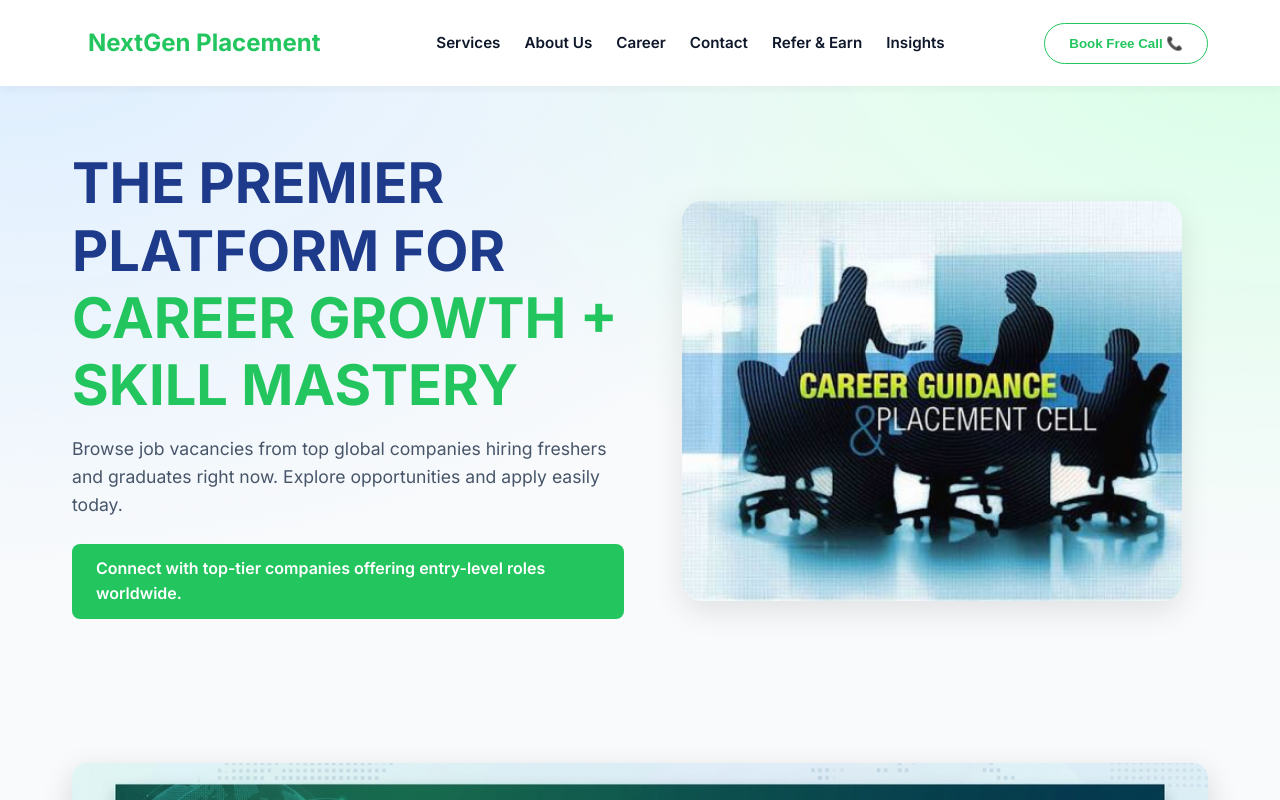
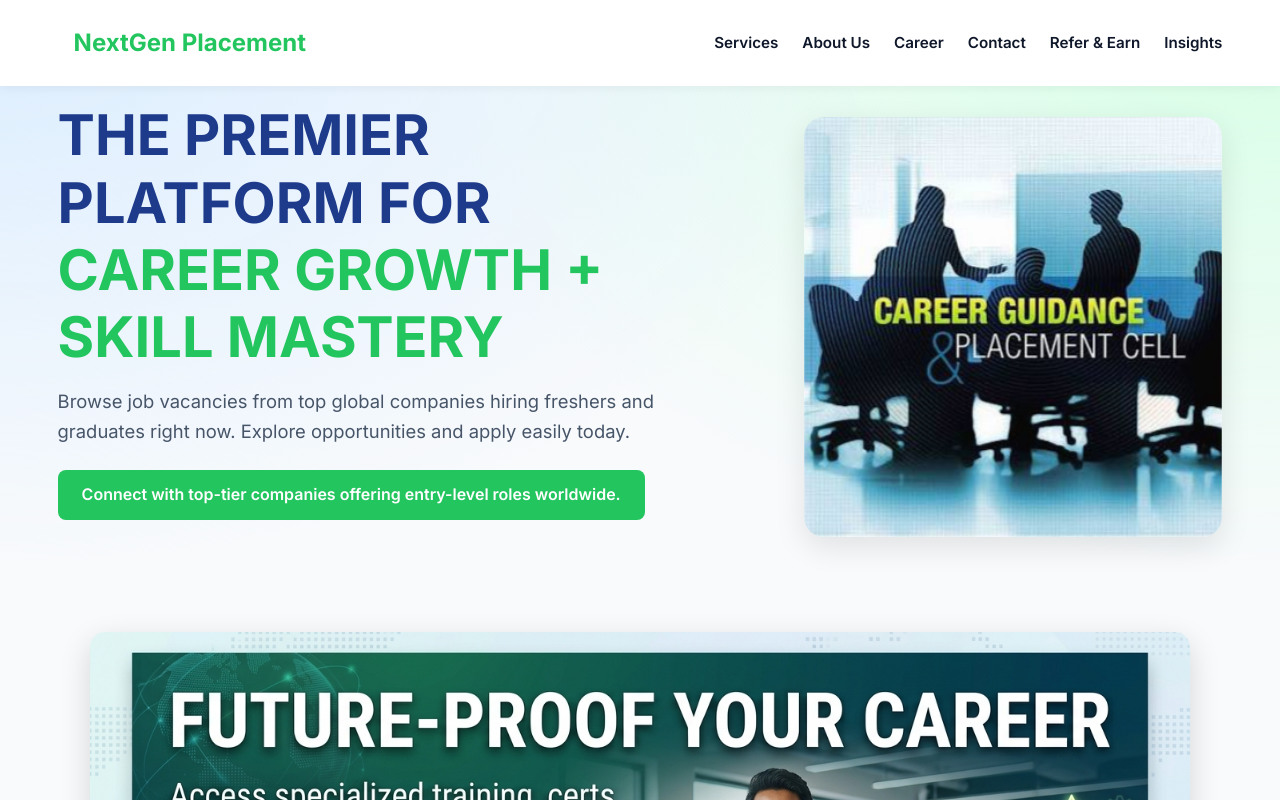
Before and after one commit to sumitbhalgamiya/PlacementSite, a React (Vite) app: page / in a window 1280 px wide. Shown: the top 800 px of the page. Built offline with nearby package versions, Linux system fonts and the light colour scheme.

Commit message:
service page update

```diff
--- a/src/components/Layout.jsx
+++ b/src/components/Layout.jsx
@@ -15,9 +15,6 @@ function Layout() {
             <Link to="/contact">Contact</Link>
             <Link to="/refer">Refer & Earn</Link>
             <Link to="/insights">Insights</Link>
-          </div>
-          <div>
-            <button className="btn btn-primary" style={{borderRadius: '50px', background: 'transparent', color: 'var(--primary-color)', border: '1px solid var(--primary-color)'}}>Book Free Call 📞</button>
           </div>
         </div>
       </nav>
--- a/src/index.css
+++ b/src/index.css
@@ -33,7 +33,8 @@ a {
 }
 
 .container {
-  max-width: 1200px;
+  width: 96%;
+  max-width: 1600px;
   margin: 0 auto;
   padding: 0 2rem;
 }
@@ -181,7 +182,8 @@ a {
   margin-top: 5rem;
   border-radius: 20px;
   overflow: hidden;
-  max-width: 1400px;
+  max-width: 1600px;
+  width: 96%;
   margin-left: auto;
   margin-right: auto;
 }
@@ -248,19 +250,19 @@ a {
 
 /* 1. Hero Banner */
 .hero-banner {
-  padding: 4rem 0 4rem;
+  padding: 1rem 0 2rem;
   background-color: transparent;
 }
 
 .banner-content {
   display: flex;
   align-items: center;
-  justify-content: space-between;
+  justify-content: center;
+  gap: 6rem;
 }
 
 .banner-text {
-  flex: 1;
-  padding-right: 2rem;
+  max-width: 650px;
 }
 
 .banner-text h1 {
@@ -276,10 +278,10 @@ a {
 }
 
 .banner-text p {
-  font-size: 1.1rem;
+  font-size: 1.15rem;
   color: var(--text-light);
   margin-bottom: 1.5rem;
-  max-width: 600px;
+  max-width: 100%;
 }
 
 .banner-notice {
@@ -300,8 +302,8 @@ a {
 
 .slideshow-container {
   width: 100%;
-  max-width: 500px;
-  height: 400px;
+  max-width: 650px;
+  height: 420px;
   position: relative;
   border-radius: 20px;
   overflow: hidden;
@@ -342,6 +344,9 @@ a {
 
 .sec-slideshow-container {
   width: 100%;
+  max-width: 1100px;
+  height: auto;
+  margin: 0 auto;
   position: relative;
   border-radius: 15px;
   overflow: hidden;
@@ -627,9 +632,12 @@ a {
 
 .live-updates-header {
   display: flex;
-  justify-content: space-between;
+  flex-direction: column;
+  justify-content: center;
   align-items: center;
   margin-bottom: 2.5rem;
+  gap: 1.5rem;
+  text-align: center;
 }
 
 .live-updates-header h2 {
```
